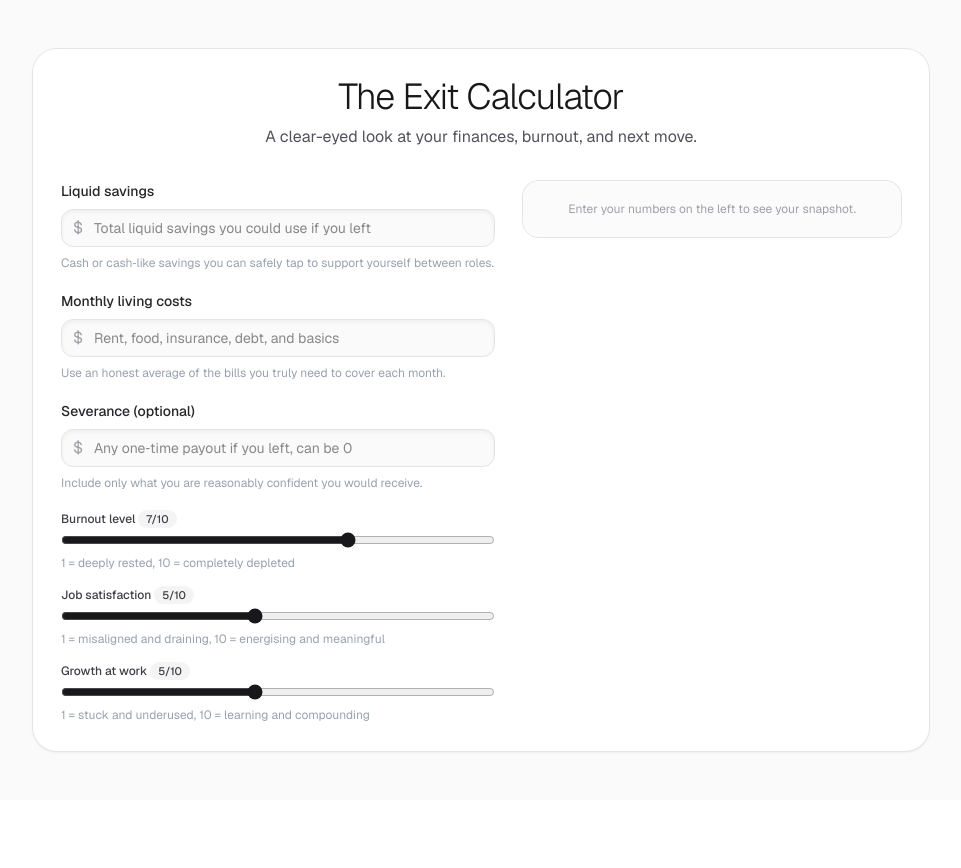
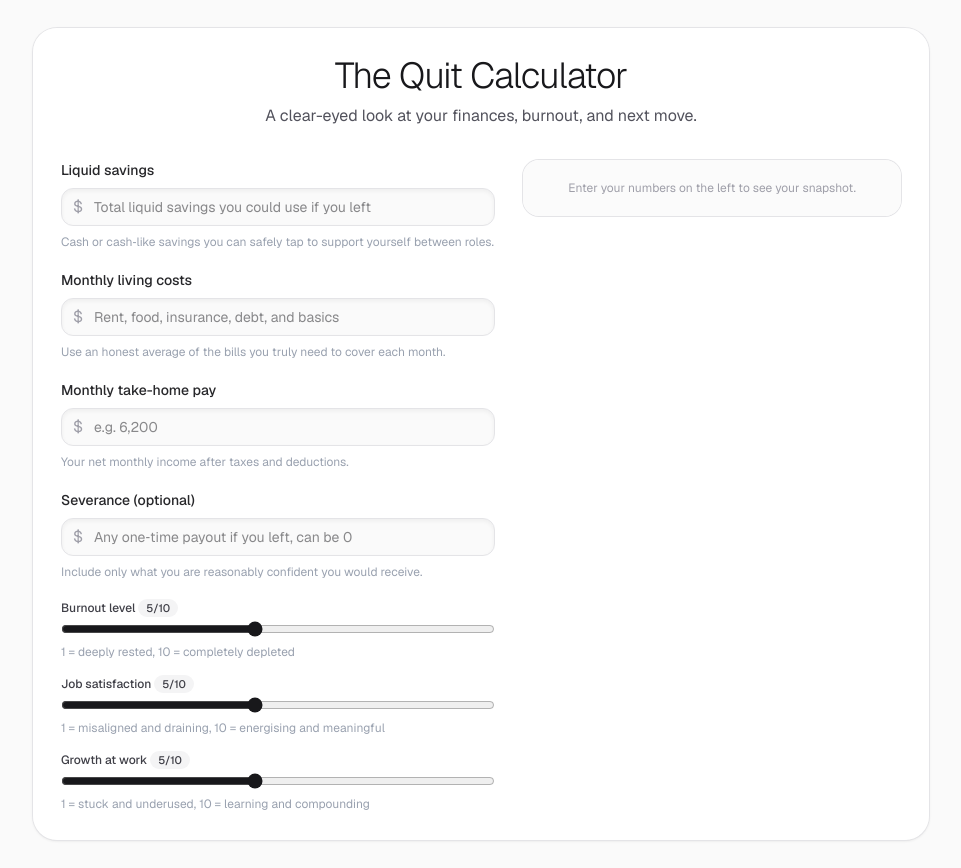
Before and after one commit to ethietheguy/quit-calculator, a Next.js app: page / in a window 1280 px wide. Shown: the whole page, without its empty margins (159-1120 px from the left). Before the commit the page ends 800 px from the top, so only its background shows below. Built offline with nearby package versions, Linux system fonts and the light colour scheme.

Commit message:
Add income field, scenarios, share button, rename to Quit Calculator

```diff
--- a/app/page.tsx
+++ b/app/page.tsx
@@ -336,8 +336,14 @@ function getArchetypeExplanation(archetype: Archetype): string {
   }
 }
 
-function getNextSteps(path: RecommendedPath, archetype: Archetype): string[] {
+function getNextSteps(path: RecommendedPath, archetype: Archetype, runway?: number): string[] {
   if (path === "Consider taking a break or quitting") {
+    if (runway !== undefined && runway > 14) {
+      return [
+        `You have ${runway.toFixed(1)} months of runway. Money isn't your constraint right now — clarity is.`,
+      ];
+    }
+
     if (archetype === "Burned-Out Achiever") {
       return [
         "Name the specific ways achievement has been running your life and what a healthier version would look like.",
@@ -461,15 +467,21 @@ export default function Home() {
   const [savings, setSavings] = React.useState<number | "">("");
   const [expenses, setExpenses] = React.useState<number | "">("");
   const [severance, setSeverance] = React.useState<number | "">("");
-  const [burnout, setBurnout] = React.useState(7);
+  const [income, setIncome] = React.useState<number | "">("");
+  const [burnout, setBurnout] = React.useState(5);
   const [satisfaction, setSatisfaction] = React.useState(5);
   const [growth, setGrowth] = React.useState(5);
   const parsedSavings = typeof savings === "number" ? savings : parseFloat(savings || "0");
   const parsedExpenses = typeof expenses === "number" ? expenses : parseFloat(expenses || "0");
   const parsedSeverance = typeof severance === "number" ? severance : parseFloat(severance || "0");
+  const parsedIncome = typeof income === "number" ? income : parseFloat(income || "0");
 
   const runway =
     parsedExpenses > 0 ? (parsedSavings + parsedSeverance) / parsedExpenses : 0;
+
+  const monthlySurplus = parsedIncome - parsedExpenses;
+  const runwayStay3 = parsedExpenses > 0 ? (parsedSavings + parsedSeverance + Math.max(0, monthlySurplus) * 3) / parsedExpenses : 0;
+  const runwayStay6 = parsedExpenses > 0 ? (parsedSavings + parsedSeverance + Math.max(0, monthlySurplus) * 6) / parsedExpenses : 0;
 
   const burnoutScore =
     (burnout + (10 - satisfaction) + (10 - growth)) / 3;
@@ -493,7 +505,7 @@ export default function Home() {
     recommendedPath,
     archetype
   );
-  const nextSteps = getNextSteps(recommendedPath, archetype);
+  const nextSteps = getNextSteps(recommendedPath, archetype, runway);
   const strategy = getStrategy(recommendedPath);
   const careerTrajectory = getCareerTrajectory(satisfaction, growth);
   const burnoutDriverInsight = getBurnoutDriverInsight("Not sure");
@@ -545,6 +557,15 @@ export default function Home() {
       ? "text-amber-600"
       : "text-emerald-600";
 
+  const scenarioColors = (months: number) =>
+    !months || !Number.isFinite(months)
+      ? "text-zinc-900"
+      : months > 18
+      ? "text-emerald-600"
+      : months >= 6
+      ? "text-amber-600"
+      : "text-rose-600";
+
   const [copied, setCopied] = React.useState(false);
 
   const handleShareProfile = async () => {
@@ -579,7 +600,7 @@ export default function Home() {
       <main className="w-full max-w-4xl rounded-3xl bg-white/90 p-6 shadow-sm ring-1 ring-zinc-200 backdrop-blur-sm sm:p-7">
         <header className="mb-7 text-center sm:mb-8">
           <h1 className="text-3xl font-light tracking-tight text-zinc-900 sm:text-4xl">
-            The Exit Calculator
+            The Quit Calculator
           </h1>
           <p className="mt-2 text-sm text-zinc-600 sm:text-base">
             A clear-eyed look at your finances, burnout, and next move.
@@ -629,6 +650,28 @@ export default function Home() {
               </div>
               <p className="text-xs text-gray-400">
                 Use an honest average of the bills you truly need to cover each month.
+              </p>
+            </div>
+
+            <div className="space-y-2">
+              <label className="block text-sm font-medium text-zinc-800">
+                Monthly take-home pay
+              </label>
+              <div className="relative">
+                <span className="pointer-events-none absolute inset-y-0 left-3 flex items-center text-zinc-400">
+                  $
+                </span>
+                <input
+                  type="number"
+                  min={0}
+                  value={income}
+                  onChange={(e) => setIncome(e.target.value === "" ? "" : Number(e.target.value))}
+                  className="w-full rounded-xl border border-zinc-200 bg-zinc-50 px-8 py-2 text-sm text-zinc-900 shadow-inner outline-none ring-0 transition focus:border-zinc-400 focus:bg-white"
+                  placeholder="e.g. 6,200"
+                />
+              </div>
+              <p className="text-xs text-gray-400">
+                Your net monthly income after taxes and deductions.
               </p>
             </div>
 
@@ -795,6 +838,44 @@ export default function Home() {
 
               <section className="space-y-2 border-t border-dashed border-zinc-200 pt-3">
                 <h3 className="text-xs font-semibold uppercase tracking-[0.15em] text-zinc-500">
+                  Scenarios
+                </h3>
+                <div className="grid grid-cols-3 gap-2">
+                  <div className="rounded-xl bg-white px-3 py-2 shadow-sm ring-1 ring-zinc-200">
+                    <p className="text-[11px] font-medium uppercase tracking-wide text-zinc-500">
+                      Quit now
+                    </p>
+                    <p className={`mt-0.5 text-lg font-semibold ${scenarioColors(runway)}`}>
+                      {runway ? runway.toFixed(1) : "—"}
+                    </p>
+                    <p className="text-xs text-gray-400">months</p>
+                  </div>
+                  <div className="rounded-xl bg-white px-3 py-2 shadow-sm ring-1 ring-zinc-200">
+                    <p className="text-[11px] font-medium uppercase tracking-wide text-zinc-500">
+                      Stay 3 mo.
+                    </p>
+                    <p className={`mt-0.5 text-lg font-semibold ${scenarioColors(runwayStay3)}`}>
+                      {runwayStay3 ? runwayStay3.toFixed(1) : "—"}
+                    </p>
+                    <p className="text-xs text-gray-400">months</p>
+                  </div>
+                  <div className="rounded-xl bg-white px-3 py-2 shadow-sm ring-1 ring-zinc-200">
+                    <p className="text-[11px] font-medium uppercase tracking-wide text-zinc-500">
+                      Stay 6 mo.
+                    </p>
+                    <p className={`mt-0.5 text-lg font-semibold ${scenarioColors(runwayStay6)}`}>
+                      {runwayStay6 ? runwayStay6.toFixed(1) : "—"}
+                    </p>
+                    <p className="text-xs text-gray-400">months</p>
+                  </div>
+                </div>
+                <p className="text-[11px] leading-relaxed text-gray-400">
+                  Assumes you save the difference between income and costs each month.
+                </p>
+              </section>
+
+              <section className="space-y-2 border-t border-dashed border-zinc-200 pt-3">
+                <h3 className="text-xs font-semibold uppercase tracking-[0.15em] text-zinc-500">
                   Career trajectory
                 </h3>
                 <p className="text-xs font-medium text-zinc-800">
@@ -853,6 +934,14 @@ export default function Home() {
                 insurance, dependents, or the job market. Use it as one input alongside people you
                 trust, your own judgement, and, if needed, professional advice.
               </p>
+
+              <button
+                type="button"
+                onClick={handleShareProfile}
+                className="w-full rounded-xl border border-zinc-200 bg-white py-2.5 text-sm font-medium text-zinc-600 transition hover:border-zinc-300 hover:bg-zinc-50 hover:text-zinc-800"
+              >
+                Share my result
+              </button>
             </aside>
           ) : (
             <aside className="sticky top-8 flex items-center justify-center self-start rounded-2xl bg-zinc-50/80 p-4 text-center ring-1 ring-zinc-200 sm:p-5">
```
